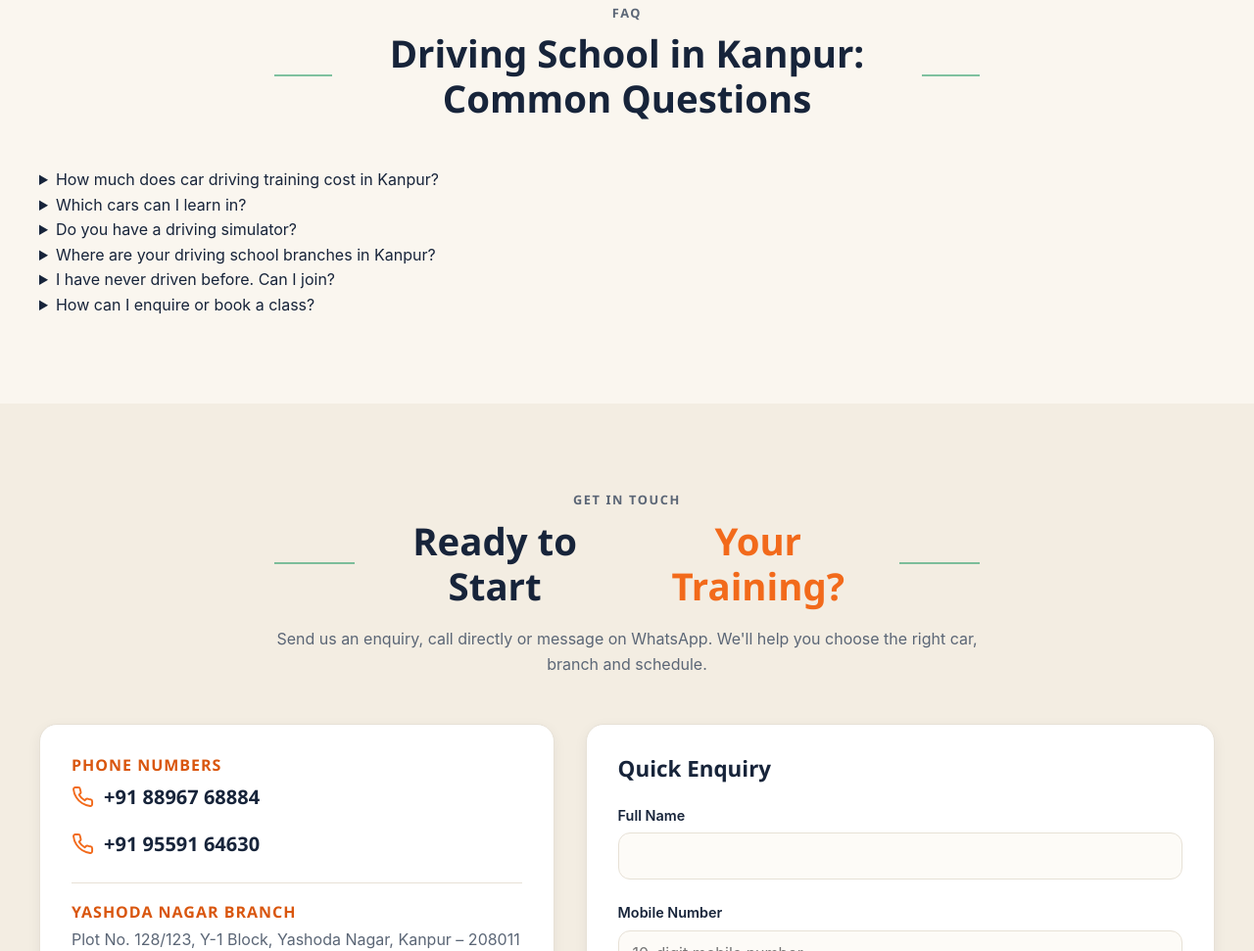
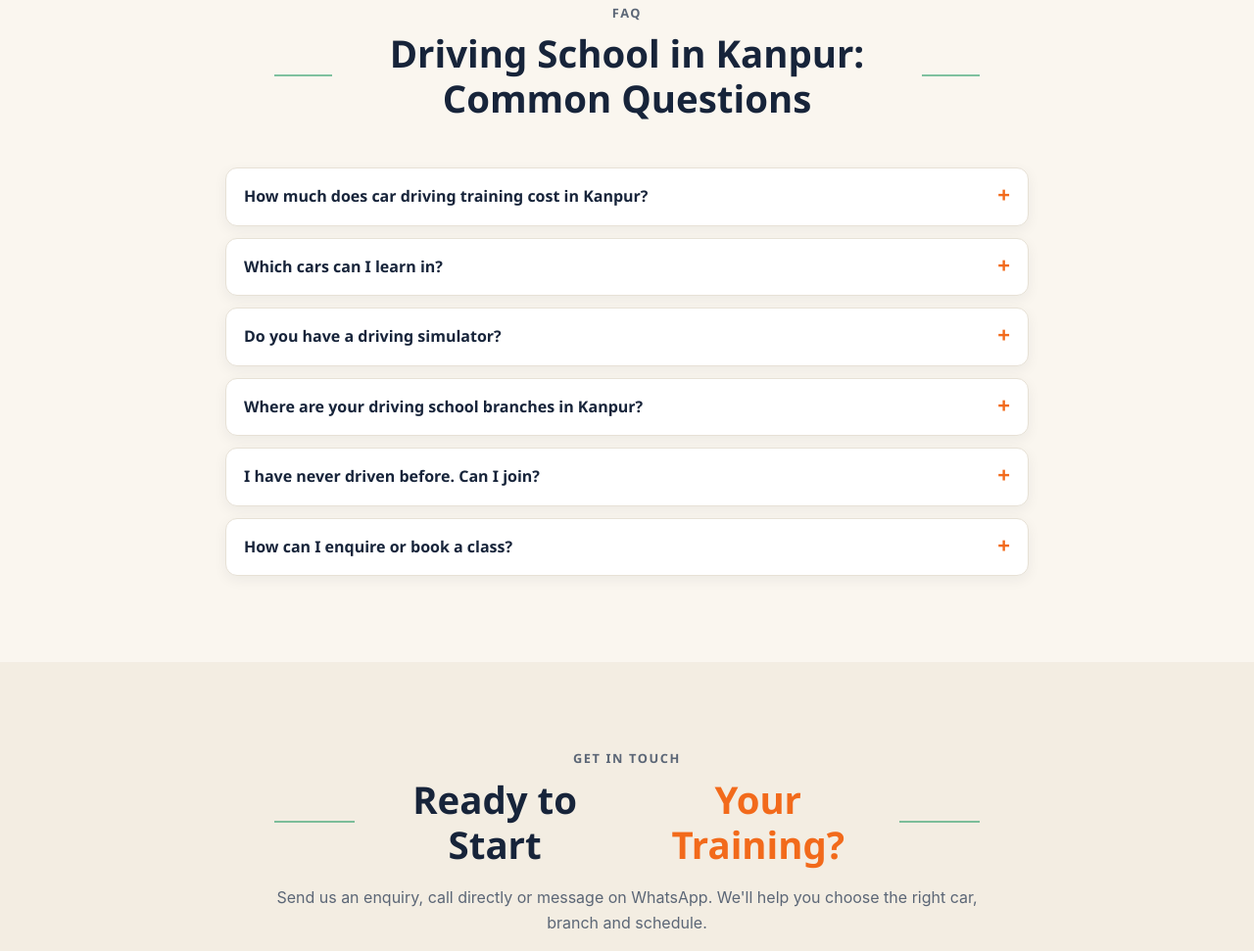
Before and after one commit to gopalgupta-tech/Driving_school, a plain HTML site: page index.html in a window 1280 px wide. Shown: the part 5085-6056 px from the top of the page at 98% size. Drawn offline with Linux system fonts and the light colour scheme.

Commit message:
Add FAQ section styles to styles.css
Added styles for FAQ section including item layout and summary interactions.

```diff
--- a/css/styles.css
+++ b/css/styles.css
@@ -393,3 +393,12 @@ h2 em { font-style: normal; color: var(--orange-500); }
   *, *::before, *::after { transition-duration: .01ms !important; animation-duration: .01ms !important; }
   .reveal { opacity: 1; transform: none; }
 }
+
+/* FAQ */
+.faq { max-width: 820px; margin: 0 auto; display: grid; gap: 12px; }
+.faq__item { background: var(--white); border: 1px solid var(--border); border-radius: 12px; padding: 0 18px; box-shadow: var(--shadow-sm); }
+.faq__item summary { cursor: pointer; padding: 16px 0; font-family: var(--font-head); font-weight: 600; color: var(--text-900); list-style: none; display: flex; justify-content: space-between; gap: 12px; }
+.faq__item summary::-webkit-details-marker { display: none; }
+.faq__item summary::after { content: "+"; color: var(--orange-500); font-size: 1.4rem; line-height: 1; }
+.faq__item[open] summary::after { content: "\2212"; }
+.faq__item p { margin: 0 0 16px; color: var(--text-600); }
```
